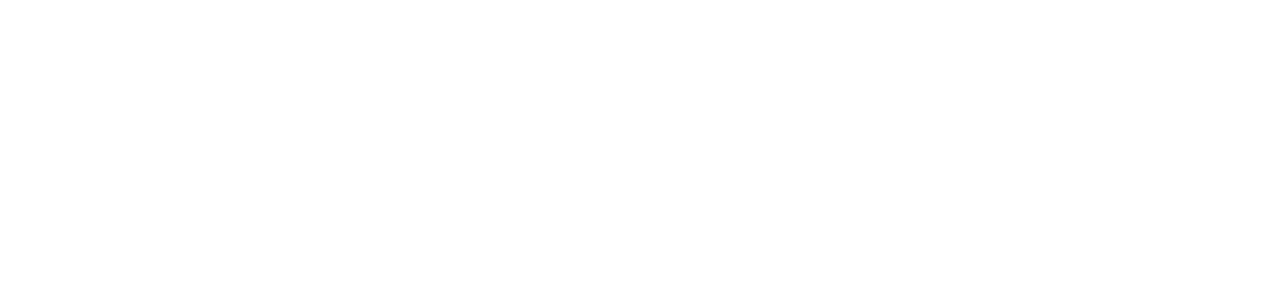
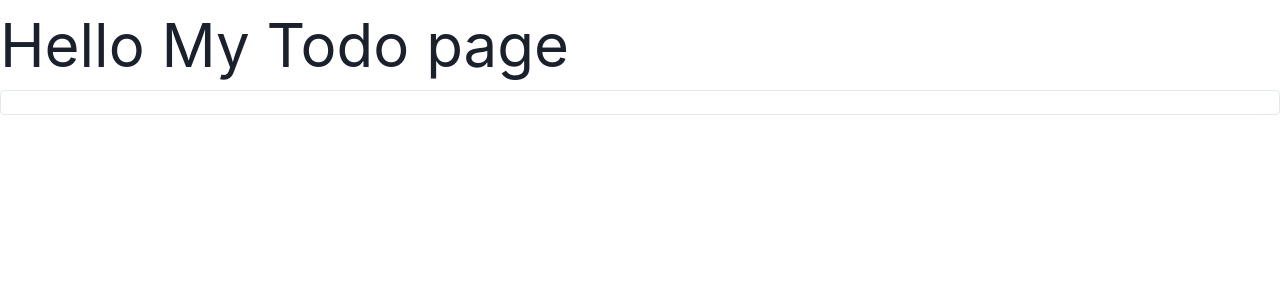
Before and after one commit to RikutoOgaki/next.js-study, a Next.js app: page / in a window 1280 px wide. Shown: the top 300 px of the page. Built offline with nearby package versions, Linux system fonts and the light colour scheme.

Commit message:
nextjs add

```diff
--- a/src/pages/index.tsx
+++ b/src/pages/index.tsx
@@ -1,5 +1,5 @@
 import {useState} from 'react'
-import {Box} from '@chakra-ui/react'
+import {Box,Text,Flex,Center,Input} from '@chakra-ui/react'
 
 type State = {
   memo:string,
@@ -8,14 +8,20 @@
 
 export default function Todo(){
 
-  const [state,setState] = useState({
+  const [state,setState] = useState<State>({
     memo:'',
     list:[]
   })
 
   return(
     <Box as='div'>
-
+        <Text as={"p"} fontSize={"6rem"}>Hello My Todo page</Text>
+        <Input type="text" value={state.memo}
+          onChange={(e)=> setState({
+            ...state,
+            memo:e.target.value
+          })}/>
+        <p>{state.memo}</p>
     </Box>
   )
 }
```
